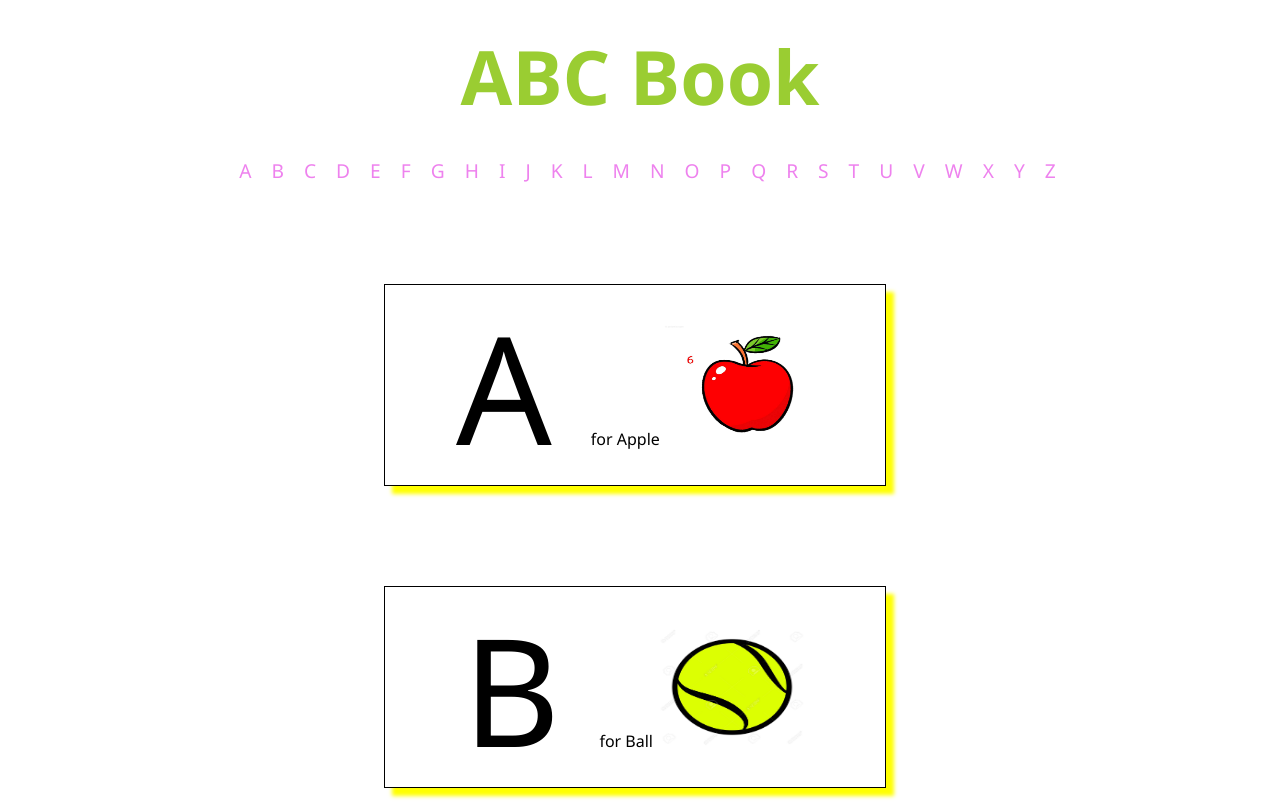
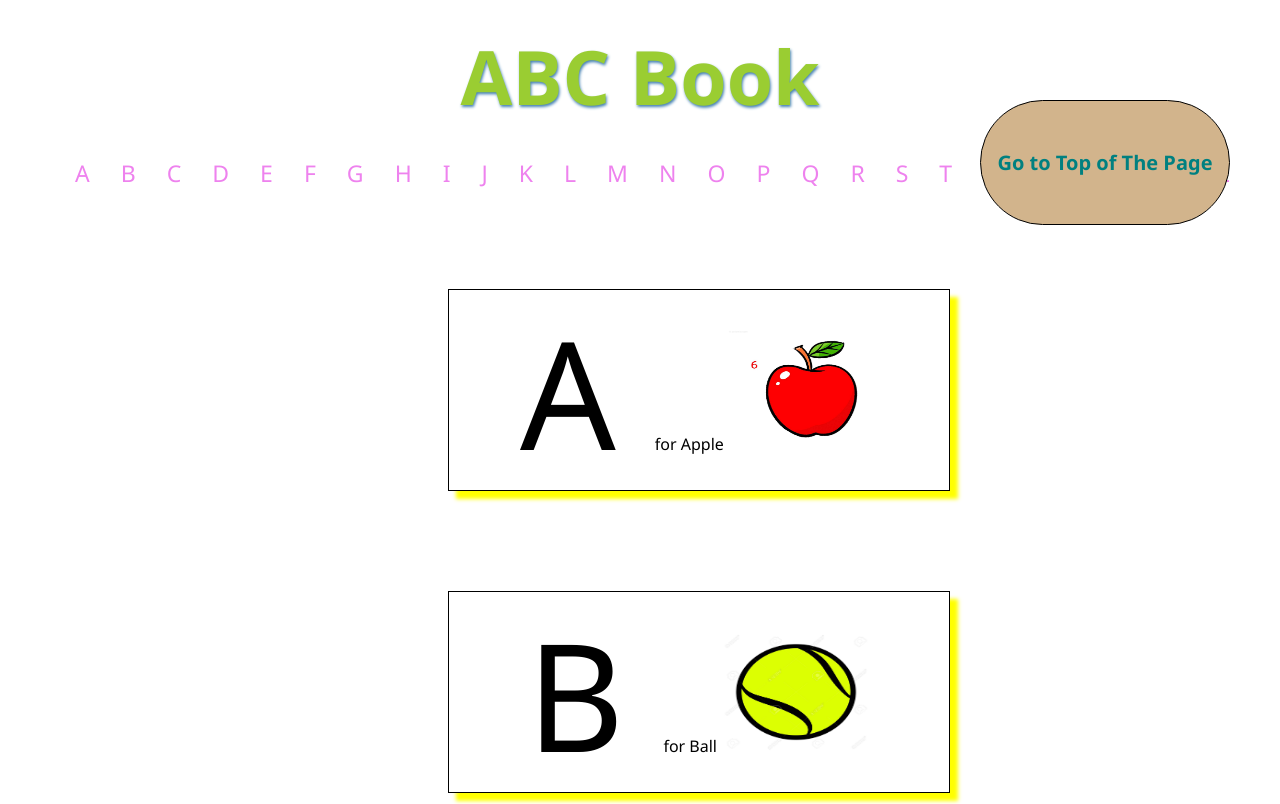
Before and after one commit to muzammil-usman/SMIT-Assignment-no-3-ABC-Book, a plain HTML site: page index.html in a window 1280 px wide. Shown: the top 804 px of the page. Drawn offline with Linux system fonts and the light colour scheme.

Commit message:
everything done

```diff
--- a/style.css
+++ b/style.css
@@ -11,6 +11,7 @@
   margin-bottom: 15px;
   font-size: 75px;
   color: yellowgreen;
+  text-shadow: 1px 2px 3px steelblue ;
 }
 .anchors {
   margin-top: 30px;
@@ -23,6 +24,8 @@
   color: violet;
   text-decoration: none;
   padding-left: 15px;
+  margin-left: 10px;
+  font-size: larger;
 }
 
 .alphabets {
@@ -30,7 +33,7 @@
   height: 200px;
   border: 1px solid black;
   margin-top: 100px;
-  margin-left: 30%;
+  margin-left: 35%;
   align-items: center;
   text-align: center;
   box-shadow: 8px 8px 4px yellow;
@@ -42,12 +45,28 @@
 
 .main-heading:hover {
   color: tomato;
-  transform: scale(2, 2);
 }
 
-button.btn {
+button {
   width: 250px;
   height: 125px;
   color: teal;
+  background-color: tan;
   border: 1px double black;
+  border-radius: 3px;
+  font-size: 20px;
+  font-weight: bold;
+  position:fixed;
+  top: 100px;
+  right: 50px;
 }
+
+.btn
+{
+  border-radius: 100px;
+}
+
+.btn > a{
+  text-decoration: none;
+  color: teal;
+}
```
Also changed, not shown: index.html (line endings or trailing spaces).
